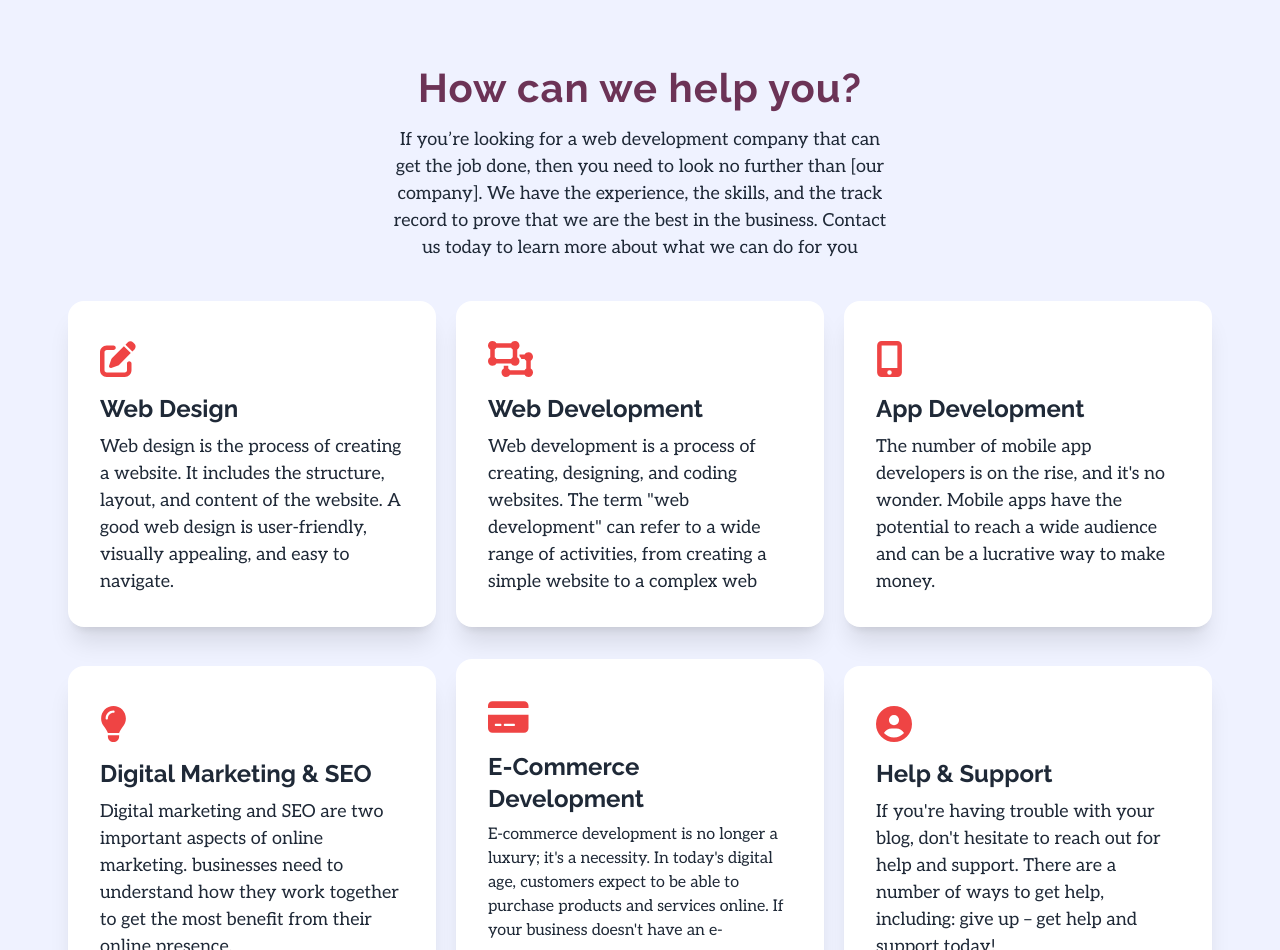
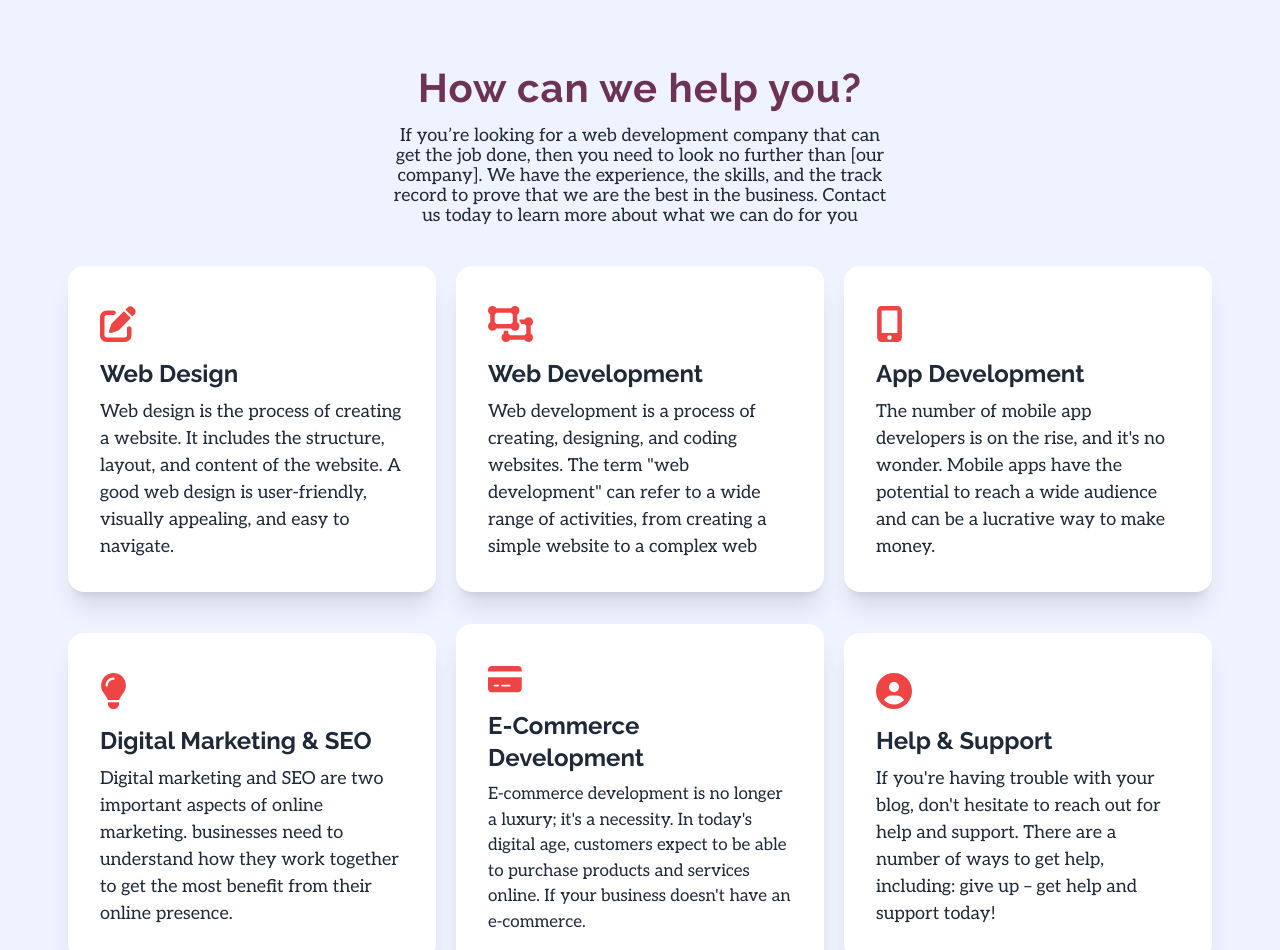
Before and after one commit to ashrafurrahman22/introit-website, a React (Create React App) app: page / in a window 1280 px wide. Shown: the part 802-1752 px from the top of the page. Built offline with nearby package versions, Linux system fonts and the light colour scheme.

Commit message:
card-updated

```diff
--- a/src/Pages/Home/Card.js
+++ b/src/Pages/Home/Card.js
@@ -5,9 +5,9 @@ import '../Styles/Card.css'
 
 const Card = () => {
   return (
-    <div className="max-w-7xl mx-auto px-12">
+    <div className="max-w-7xl mx-auto lg:px-12 px-3">
 
-       <div className="lg:flex justify-center items-center gap-5">
+       <div className="lg:flex lg:justify-center lg:items-center lg:gap-5">
 
             {/* first card */}
       <div id="card" class="card lg:w-96 bg-base-100 shadow-xl">
@@ -48,10 +48,10 @@ const Card = () => {
     {/* second one */}
 
 
-       <div className="lg:flex justify-center items-center gap-5 my-8">
+       <div className="lg:flex justify-center items-center lg:gap-5 lg:my-8">
 
             {/* first card */}
-      <div id="card" class="card lg:w-96 bg-base-100 shadow-xl">
+      <div id="card" class="card lg:w-96 bg-base-100 lg:my-0 shadow-xl">
         <div class="card-body">
             <div>
             <FontAwesomeIcon className="text-4xl py-2 text-red-500 card-title" icon={faLightbulb}></FontAwesomeIcon>
@@ -62,15 +62,27 @@ const Card = () => {
       </div>
 
         {/* second card */}
-      <div id="card" class="card lg:w-96 bg-base-100 shadow-xl">
+      {/* <div id="card" class="card lg:w-96 bg-base-100 shadow-xl">
         <div class="card-body">
             <div>
             <FontAwesomeIcon className="text-4xl py-2 text-red-500 card-title" icon={faCreditCard}></FontAwesomeIcon>
             </div>
+          <h2 style={{fontFamily:"raleway"}} class="card-title text-xl">E-Commerce Development</h2>
+          <p style={{fontFamily:"aleo", fontSize:"18px"}}>E-commerce development is no longer a luxury; it's a necessity. In today's digital age, customers expect to be able to purchase products and services online. If your business doesn't have an e-commerce.</p>
+        </div>
+      </div> */}
+
+
+<div id="card" class="card lg:w-96 bg-base-100 lg:my-0 shadow-xl">
+        <div class="card-body">
+            <div>
+            <FontAwesomeIcon className="text-3xl py-2 text-red-500 card-title" icon={faCreditCard}></FontAwesomeIcon>
+            </div>
           <h2 style={{fontFamily:"raleway"}} class="card-title text-2xl">E-Commerce Development</h2>
-          <p style={{fontFamily:"aleo", fontSize:"16px"}}>E-commerce development is no longer a luxury; it's a necessity. In today's digital age, customers expect to be able to purchase products and services online. If your business doesn't have an e-commerce.</p>
+          <p style={{fontFamily:"aleo", fontSize:"17px"}}>E-commerce development is no longer a luxury; it's a necessity. In today's digital age, customers expect to be able to purchase products and services online. If your business doesn't have an e-commerce.</p>
         </div>
       </div>
+
 
         {/* third card */}
       <div id="card" class="card lg:w-96 bg-base-100 shadow-xl">
--- a/src/Pages/Home/Help.js
+++ b/src/Pages/Home/Help.js
@@ -3,10 +3,10 @@ import '../Styles/Help.css'
 
 const Help = () => {
     return (
-        <div className='w-2/5 my-10 mx-auto font-aleo'>
+        <div className='lg:w-2/5 my-10 mx-auto font-aleo'>
            <div>
            <h2 id='headings' className='my-2 font-bold'>How can we help you?</h2>
-            <p style={{fontFamily:"Aleo", fontSize:"18px"}} className='text-center font-medium text-md'>If you’re looking for a web development company that can get the job done, then you need to look no further than [our company]. We have the experience, the skills, and the track record to prove that we are the best in the business. Contact us today to learn more about what we can do for you</p>
+            <p style={{fontFamily:"Aleo", fontSize:"18px"}} className='text-center font-medium lg:text-md text-sm'>If you’re looking for a web development company that can get the job done, then you need to look no further than [our company]. We have the experience, the skills, and the track record to prove that we are the best in the business. Contact us today to learn more about what we can do for you</p>
            </div>
 
         </div>
--- a/src/Pages/Home/Leadership.js
+++ b/src/Pages/Home/Leadership.js
@@ -7,7 +7,7 @@ const Leadership = () => {
     return (
         <div>
 
-             <div className='w-2/5 my-10 mx-auto font-aleo'>
+             <div className='lg:w-2/5 lg:px-0 px-4 my-10 mx-auto font-aleo'>
            <div>
            <h2 id='headings' className='my-2 font-bold'>Meet Our Leadership</h2>
             <p style={{fontFamily:"Aleo", fontSize:"18px"}} className='text-center font-medium text-md'>Thank you for choosing our company for your design needs! We take pride in our work and guarantee amazing designs and quality work. We know that your business is important to you, and we want to help you succeed. With our team of experienced designers, you can be sure that your project will be in good hands.</p>
@@ -15,7 +15,7 @@ const Leadership = () => {
         </div>
 
         {/* image */}
-        <div className="grid grid-cols-3 gap-24 max-w-7xl mx-auto px-12">
+        <div className="lg:grid grid-cols-3 gap-24 max-w-7xl mx-auto px-12">
 
         <div style={{fontFamily:"Aleo"}}>
         <img className='border rounded-xl' src={leader2} alt="" />
--- a/src/Pages/Home/OurCustomer.js
+++ b/src/Pages/Home/OurCustomer.js
@@ -9,7 +9,7 @@ const OurCustomer = () => {
     return (
         <div>
 
-             <div className='w-2/5 my-10 mx-auto font-aleo'>
+             <div className='lg:w-2/5 my-10 lg:px-0 px-3 mx-auto font-aleo'>
            <div>
            <h2 id='headings' className='my-2 font-bold'>Our Customers</h2>
             <p style={{fontFamily:"Aleo", fontSize:"18px"}} className='text-center font-medium text-md'>We are proud to serve our customers in every way possible. They are the reason we exist and we are dedicated to providing them with the best possible experience. To that end, we have compiled a list of the ten most important things our customers need to know about us.</p>
--- a/src/Pages/Home/Portfolio.js
+++ b/src/Pages/Home/Portfolio.js
@@ -9,7 +9,7 @@ const Portfolio = () => {
     return (
         <div>
             {/* portfolio */}
-            <div className='w-2/5 my-10 mx-auto font-aleo'>
+            <div className='lg:w-2/5 my-10 mx-auto lg:px-0 px-3 font-aleo'>
            <div>
            <h2 id='headings' className='my-2 font-bold'>Portfolio</h2>
             <p style={{fontFamily:"Aleo", fontSize:"18px"}} className='text-center font-medium text-md'>As an investor, you always want to be diversified. That means having a mix of different types of investments in your portfolio. But what is the best mix? And how do you know when to rebalance your portfolio? In this blog post, we’ll answer those questions and more.</p>
--- a/src/Pages/Home/Project.js
+++ b/src/Pages/Home/Project.js
@@ -10,7 +10,7 @@ const Project = () => {
             <div class="card w-full bg-base-100 shadow-xl">
         <div class="card-body">
 
-         <div className='flex items-center justify-between'>
+         <div className='lg:flex items-center justify-between'>
 
 
          <div>
--- a/src/Pages/Home/Review.js
+++ b/src/Pages/Home/Review.js
@@ -3,7 +3,7 @@ import man from '../../assets/testimonial.jpg'
 
 const Review = () => {
     return (
-        <div className='w-2/4 my-24 mx-auto font-aleo'>
+        <div className='lg:w-2/4 my-24 lg:px-0 px-4 mx-auto font-aleo'>
         <div>
         <h2  className='my-3 text-3xl text-center font-bold'>"Amazing Designs and Quality Work!"</h2>
          <p style={{fontFamily:"Aleo", fontSize:"16px"}} className='text-center font-medium text-md'>Nam at congue diam. Etiam erat lectus, finibus eget commodo quis, tincidunt eget leo. Nullam quis vulputate orci, ac accumsan quam. Morbi fringilla congue libero, ac malesuada vulputate pharetra.</p>
--- a/src/Pages/Styles/Help.css
+++ b/src/Pages/Styles/Help.css
@@ -6,3 +6,10 @@
   font-size: 40px;
   text-align: center;
 }
+
+
+@media only screen and (max-width:576px) {
+    #headings {
+        font-size: 23px;
+    }
+}
--- a/src/Pages/Styles/Portfolio.css
+++ b/src/Pages/Styles/Portfolio.css
@@ -8,5 +8,4 @@
 
 #btn:hover {
     background-color: black;
-
 }
```
Also changed, not shown: src/Pages/Shared/Header/Navbar.js (+2 -23 lines).
